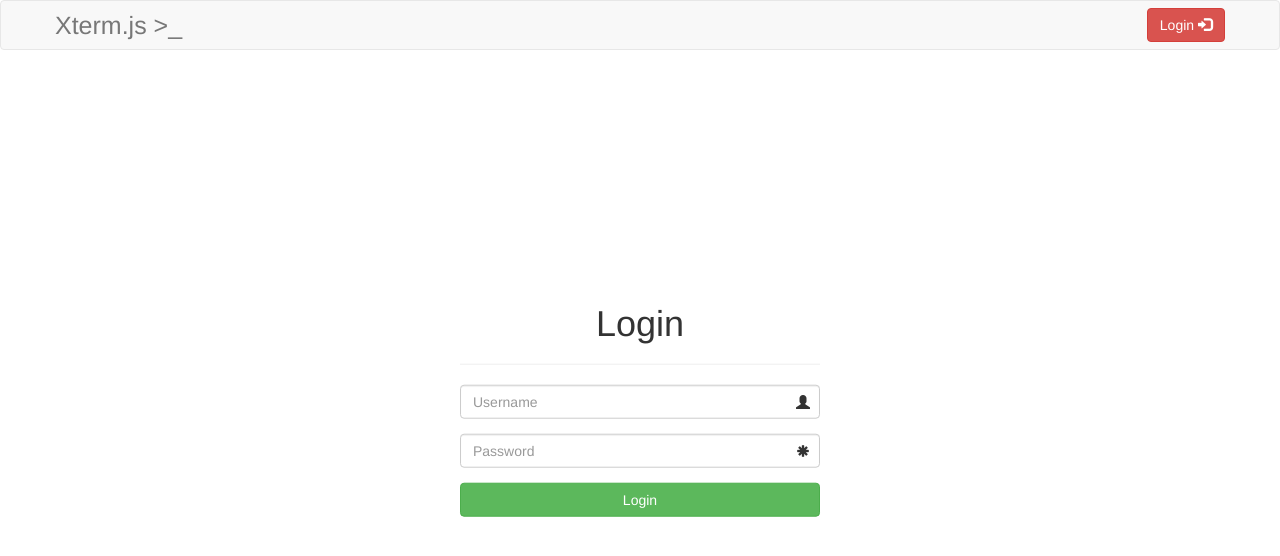
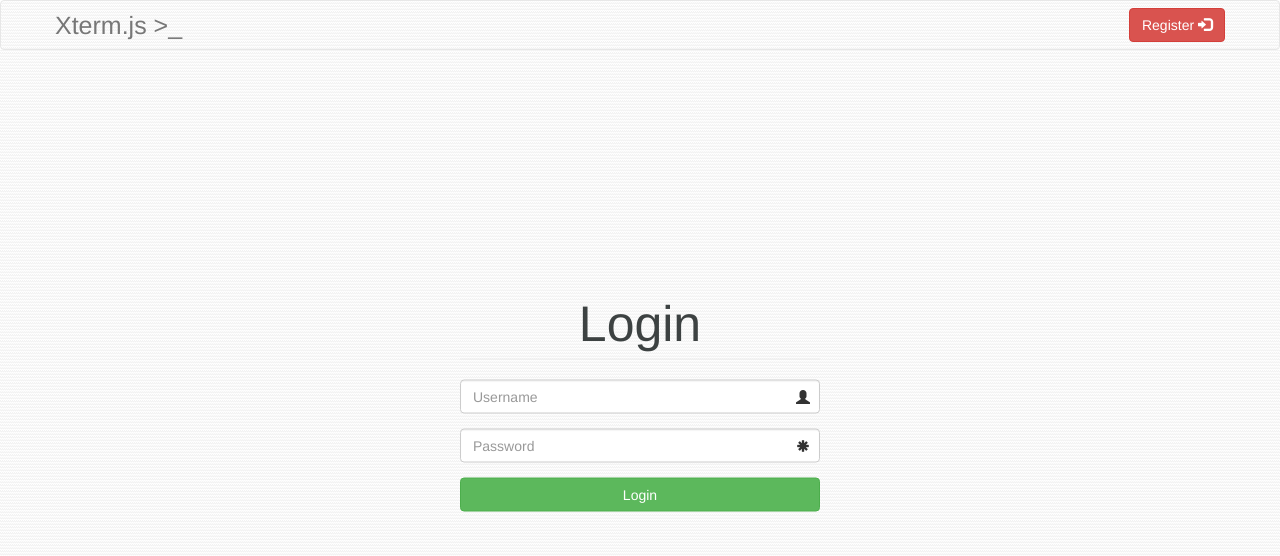
Before and after one commit to ClusterHQ/flocker-sourcelair, a Django app: page /login/ in a window 1280 px wide. Shown: the top 556 px of the page. Run offline with Django 3.2, Linux system fonts and the light colour scheme; parts of the project's set-up code (start-up, migrations or seed data) failed here and were passed over; some libraries are stand-ins or nearby versions.

Commit message:
Reformatted JS/HTML code

```diff
--- /dev/null
+++ b/web/ui/static/ui/css/common.css
@@ -0,0 +1,22 @@
+.brand {
+    font-size:25px;;
+}
+
+html, .navbar {
+    background-image: url('../img/bg_light.png');
+    background-repeat: repeat;
+}
+
+.signpar {
+    font-family: 'Helvetica Neue', Helvetica, Arial, sans-serif;
+    font-size: 50px;
+    line-height: 30px;
+    color: #3d4242;
+}
+
+.container {
+    position: absolute;
+    top: 50%;
+    left:50%;
+    transform: translate(-50%,-50%);
+}
--- a/web/ui/templates/ui/login.html
+++ b/web/ui/templates/ui/login.html
@@ -1,77 +1,55 @@
 {% load staticfiles %}
 <!DOCTYPE html>
-<html lang='en'>
+<html lang="en">
     <head>
-    <meta charset='utf-8'>
-    <meta http-equiv='X-UA-Compatible' content='IE=edge'>
-    <meta name='viewport' content='width=device-width, initial-scale=1'>
+        <meta charset="utf-8">
+        <meta http-equiv="X-UA-Compatible" content="IE=edge">
+        <meta name="viewport" content="width=device-width, initial-scale=1">
         <title>Login</title>
+
         <!-- Latest compiled and minified CSS -->
-    <link rel='stylesheet' href='//maxcdn.bootstrapcdn.com/bootstrap/3.3.5/css/bootstrap.min.css'>
-		<style>
-
-			.brand {
-		font-size:25px;;
-			}
-
-		/* 	html, .navbar {
-				    background-image: url('ui/img/bg_light.png');
-				    background-repeat: repeat; */
-			}
-
-			.signpar {
-		font-family: 'Helvetica Neue', Helvetica, Arial, sans-serif;
-		font-size: 50px;
-		line-height: 30px;
-		color: #3d4242;
-			}
-
-			.container {
-		position: absolute;
-		top: 50%;
-		left:50%;
-		transform: translate(-50%,-50%);
-			}
-
-		</style>
+        <link rel="stylesheet" href="//maxcdn.bootstrapcdn.com/bootstrap/3.3.5/css/bootstrap.min.css">
     </head>
     <body>
-		<div class='navbar navbar-default'>
-			<div class='container'>
-				<div class='row'>
-					<a class='btn navbar-btn btn-danger pull-right' href='{% static 'register.html' %}'>Login <i class='glyphicon glyphicon-log-in'></i></a>
-				<div class='navbar-brand'><p class='brand'>Xterm.js >_</p>
+        <div class="navbar navbar-default">
+            <div class="container">
+                <div class="row">
+                    <a class="btn navbar-btn btn-danger pull-right" href="{% url 'register' %}">Register <i class="glyphicon glyphicon-log-in"></i></a>
+                    <div class="navbar-brand"><p class="brand">Xterm.js >_</p>
                     </div>
                 </div>
             </div>
         </div>
-		<div class='container'>
-			<div class='row'>
-				<div class='col-md-4 col-md-offset-4 col-sm-4 col-sm-offset-4 error-warnings'>
-					 <h1 class='signpar'><p class='text-center'>Login</p></h1>
+
+        <div class="container">
+            <div class="row">
+                <div class="col-md-4 col-md-offset-4 col-sm-4 col-sm-offset-4 error-warnings">
+                    <h1 class="signpar"><p class="text-center">Login</p></h1>
                     <hr>
-					<form class='login-form'>
-						<div class='has-feedback form-group'>
-							<label for='username' class='sr-only'>Username</label>
-							<input type='text' id='username' class='form-control input-md' placeholder='Username'>
-							<span class='glyphicon glyphicon-user form-control-feedback'></span>
+                    <form class="login-form">
+                        <div class="has-feedback form-group">
+                            <label for="username" class="sr-only">Username</label>
+                            <input type="text" id="username" class="form-control input-md" placeholder="Username">
+                            <span class="glyphicon glyphicon-user form-control-feedback"></span>
                         </div>
 
-						<div class='has-feedback form-group'>
-							<label for='password' class='sr-only'>Password</label>
-							<input type='password' id='password' class='form-control input-md' placeholder='Password'>
-							<span class='glyphicon glyphicon-asterisk form-control-feedback'></span>
+                        <div class="has-feedback form-group">
+                            <label for="password" class="sr-only">Password</label>
+                            <input type="password" id="password" class="form-control input-md" placeholder="Password">
+                            <span class="glyphicon glyphicon-asterisk form-control-feedback"></span>
                         </div>
 
-						<button type='submit' class='btn btn-success btn-block'>
+                        <button type="submit" class="btn btn-success btn-block">
                             Login
                         </button>
                     </form>
                 </div>
             </div>
         </div>
-		<script src='//code.jquery.com/jquery-2.1.4.js'></script>
-		<script src='//maxcdn.bootstrapcdn.com/bootstrap/3.3.5/js/bootstrap.min.js'></script>
-		<script type='text/javascript' src="{% static 'ui/js/login.js' %}"></script>
+
+        <script src="//code.jquery.com/jquery-2.1.4.js"></script>
+        <script src="//maxcdn.bootstrapcdn.com/bootstrap/3.3.5/js/bootstrap.min.js"></script>
+        <script type="text/javascript" src="{% static 'ui/js/login.js' %}"></script>
+        <link rel="stylesheet" href="{% static 'ui/css/common.css' %}">
     </body>
 </html>
--- a/web/ui/urls.py
+++ b/web/ui/urls.py
@@ -3,6 +3,6 @@
 from ui import views
 
 urlpatterns = [
-    url(r'^$', views.register_view),
-    url(r'^login/$', views.login_view),
+    url(r'^$', views.register_view, name='register'),
+    url(r'^login/$', views.login_view, name='login'),
 ]
```
Also changed, not shown: web/ui/templates/ui/register.html (+1 -31 lines), web/db.sqlite3. Lines whose indentation alone changed are shown as unchanged.
